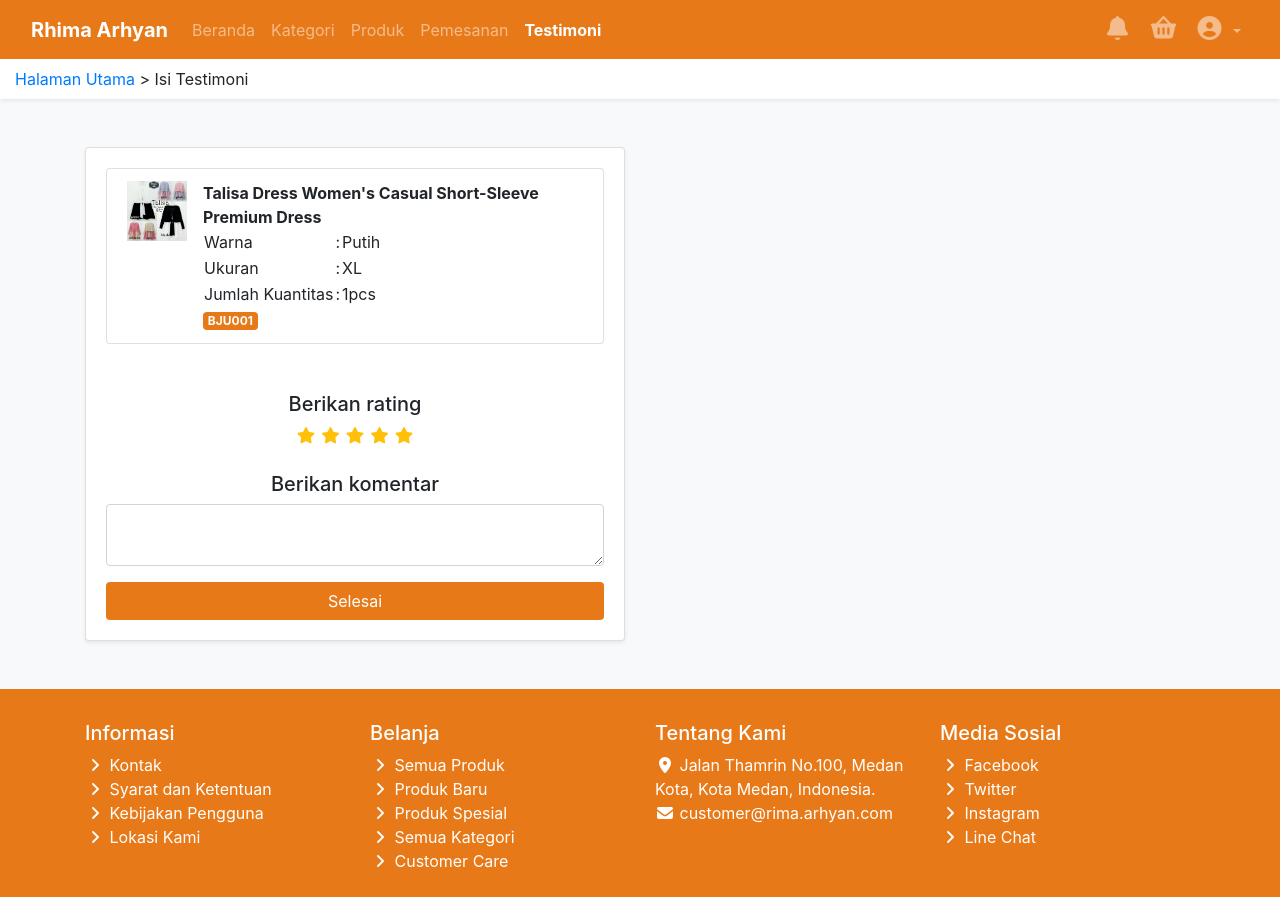
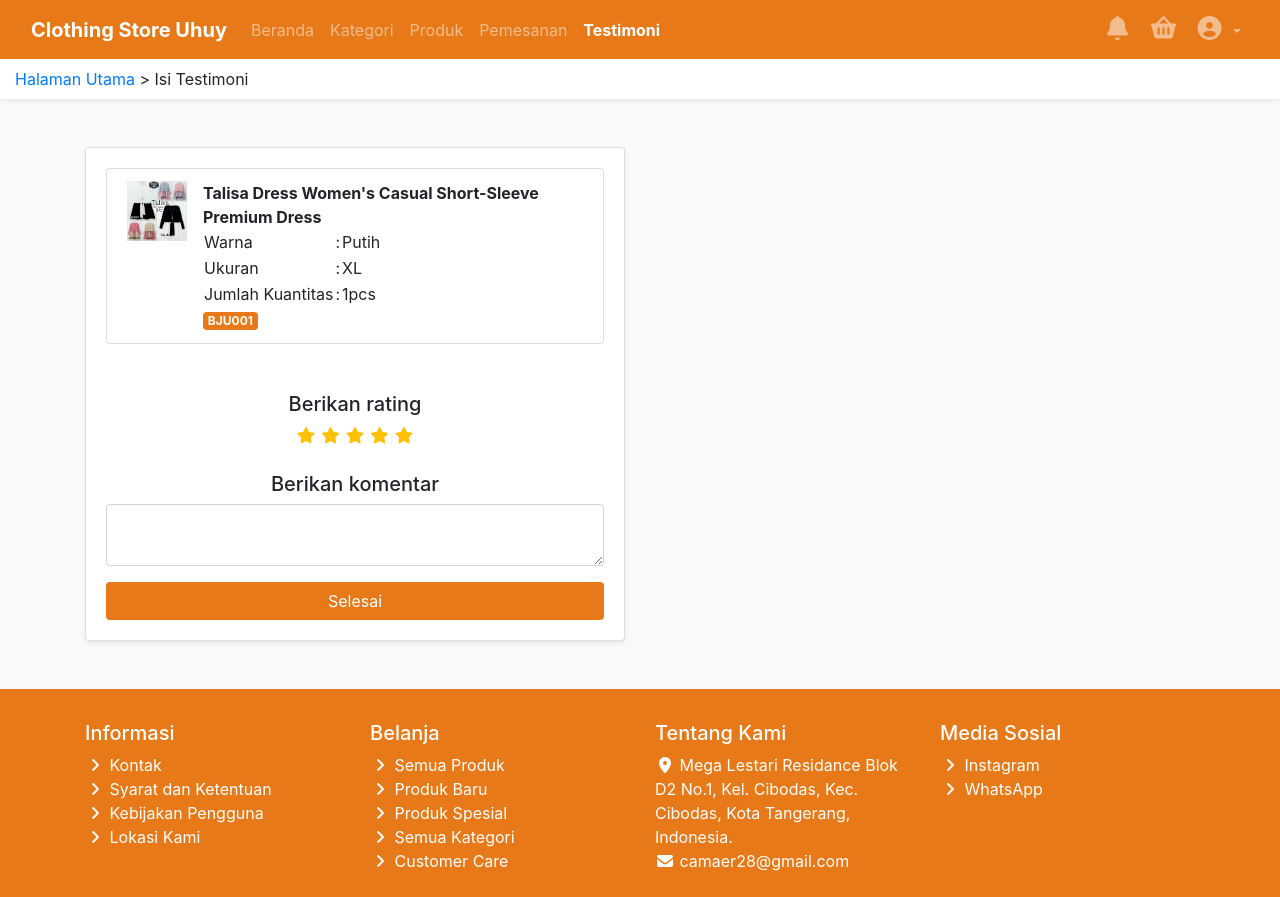
Before and after one commit to eko246/clothing-store, a plain HTML site: page isi-testimoni.html in a window 1280 px wide. Drawn offline with Linux system fonts and the light colour scheme.

Commit message:
Update isi-testimoni.html

```diff
--- a/isi-testimoni.html
+++ b/isi-testimoni.html
@@ -8,7 +8,7 @@
 	<link rel="stylesheet" href="assets/css/style.css">
 	<link rel="stylesheet" href="assets/fontawesome/css/all.min.css">
 
-	<title>Isi Testimoni - Rima Arhyan</title>
+	<title>Isi Testimoni - Clothing Store Uhuy</title>
 </head>
 <body class="bg-light">
 	<nav class="navbar navbar-expand-lg navbar-dark bg-website">
@@ -17,7 +17,7 @@
 				<span class="navbar-toggler-icon"></span>
 			</button>
 			<div class="collapse navbar-collapse" id="navbarTogglerDemo01">
-				<a class="navbar-brand active" href="./">Rhima Arhyan</a>
+				<a class="navbar-brand active" href="./">Clothing Store Uhuy</a>
 				<ul class="navbar-nav mr-auto mt-2 mt-lg-0">
 					<li class="nav-item">
 						<a class="nav-link" href="./">Beranda</a>
@@ -155,17 +155,15 @@
 				<div class="col-sm-12 col-lg-3">
 					<h5>Tentang Kami</h5>
 					<ul class="list-unstyled">
-						<li><a href="#"><i class="fa fa-map-marker-alt"></i> Jalan Thamrin No.100, Medan Kota, Kota Medan, Indonesia.</a></li>
-						<li><a href="#"><i class="fa fa-envelope"></i> customer@rima.arhyan.com</a></li>
+						<li><a href="#"><i class="fa fa-map-marker-alt"></i> Mega Lestari Residance Blok D2 No.1, Kel. Cibodas, Kec. Cibodas, Kota Tangerang, Indonesia.</a></li>
+						<li><a href="#"><i class="fa fa-envelope"></i> camaer28@gmail.com</a></li>
 					</ul>
 				</div>
 				<div class="col-sm-12 col-lg-3">
 					<h5>Media Sosial</h5>
 					<ul class="list-unstyled">
-						<li><a href="https://www.facebook.com/rima.arhyan"><i class="fa fa-angle-right"></i> Facebook</a></li>
-						<li><a href="https://twitter.com/rima.arhyan"><i class="fa fa-angle-right"></i> Twitter</a></li>
 						<li><a href="https://www.instagram.com/rima.arhyan"><i class="fa fa-angle-right"></i> Instagram</a></li>
-						<li><a href="https://line.me/@rima.arhyan"><i class="fa fa-angle-right"></i> Line Chat</a></li>
+						<li><a href="https://line.me/@rima.arhyan"><i class="fa fa-angle-right"></i> WhatsApp</a></li>
 					</ul>
 				</div>
 			</div>
```
